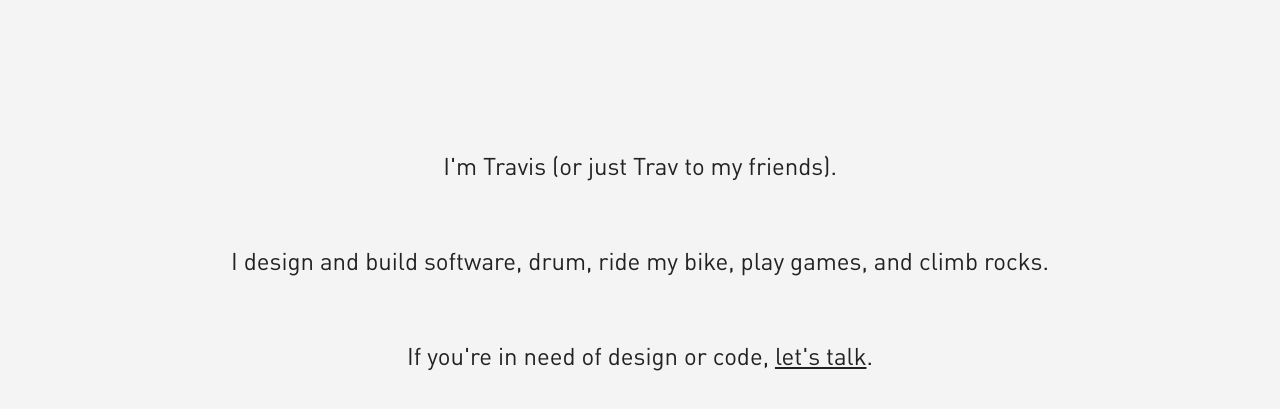
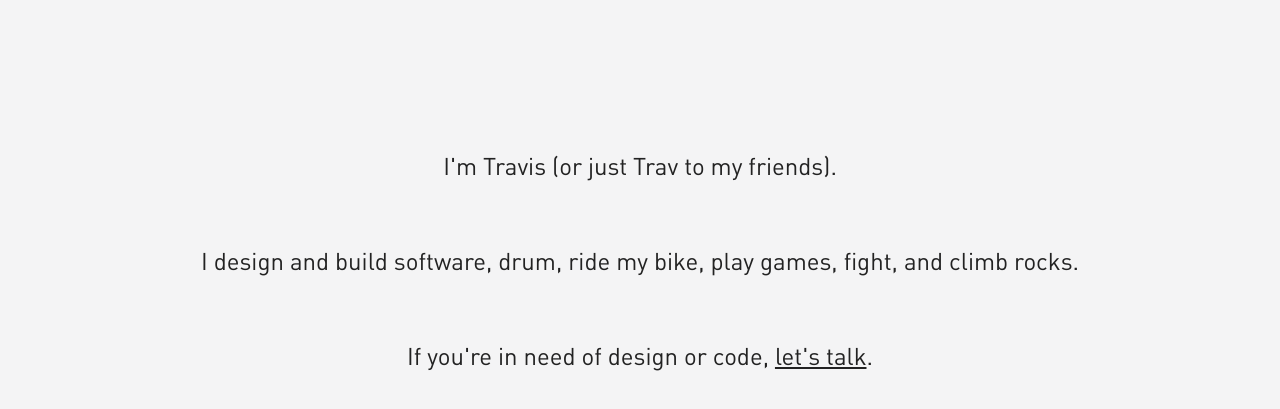
Before and after one commit to travhimself/travhimself, a plain HTML site: page index.html in a window 1280 px wide. Shown: the part 800-1209 px from the top of the page. Drawn offline with Linux system fonts and the light colour scheme.

Commit message:
added 'fight' to bio

```diff
--- a/index.html
+++ b/index.html
@@ -59,7 +59,7 @@
                 <a name="bio"></a>
 
                 <p>I'm Travis (or just Trav to my friends).</p>
-                <p>I design and build software, drum, ride my bike, <br class="smallbreak"> play games, and climb rocks.</p>
+                <p>I design and build software, drum, ride my bike, <br class="smallbreak"> play games, fight, and climb rocks.</p>
                 <p>If you're in need of design or code, <a href="#connect">let's talk</a>.</p>
 
             </div>
```
